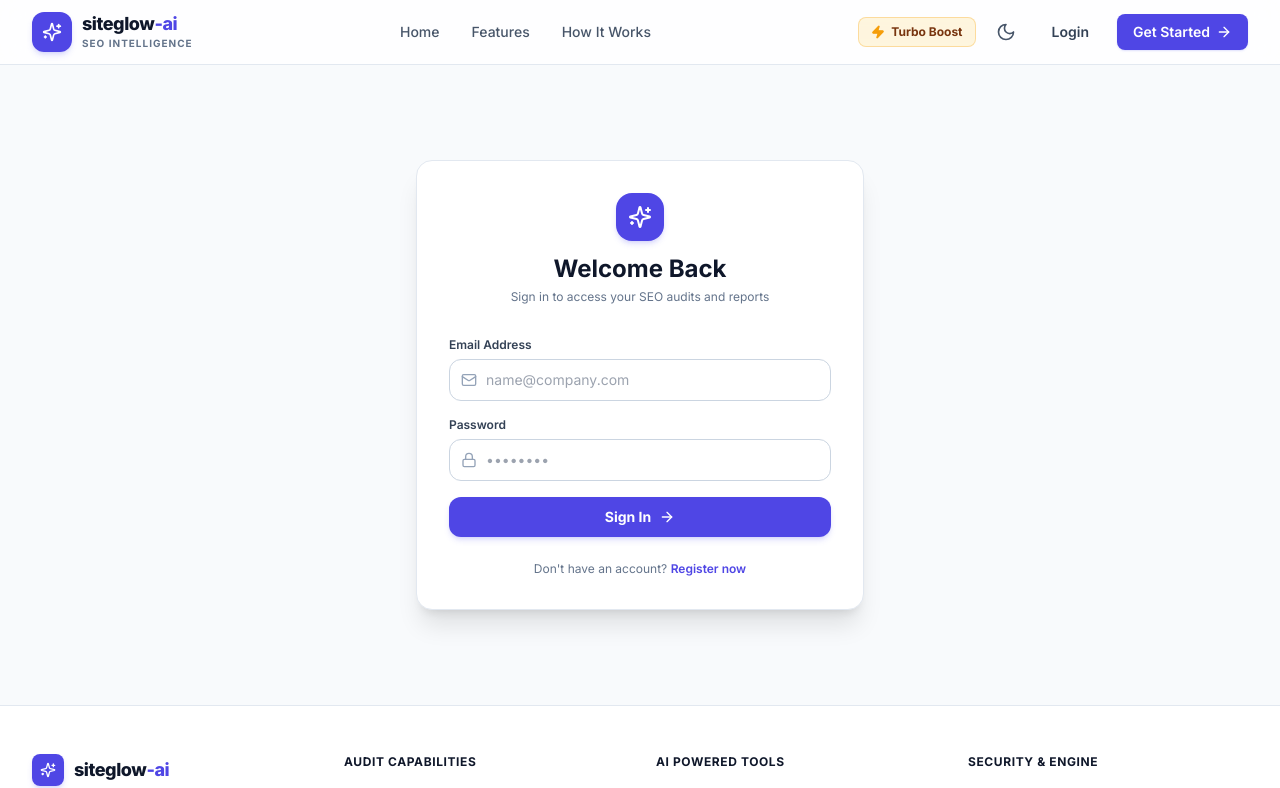
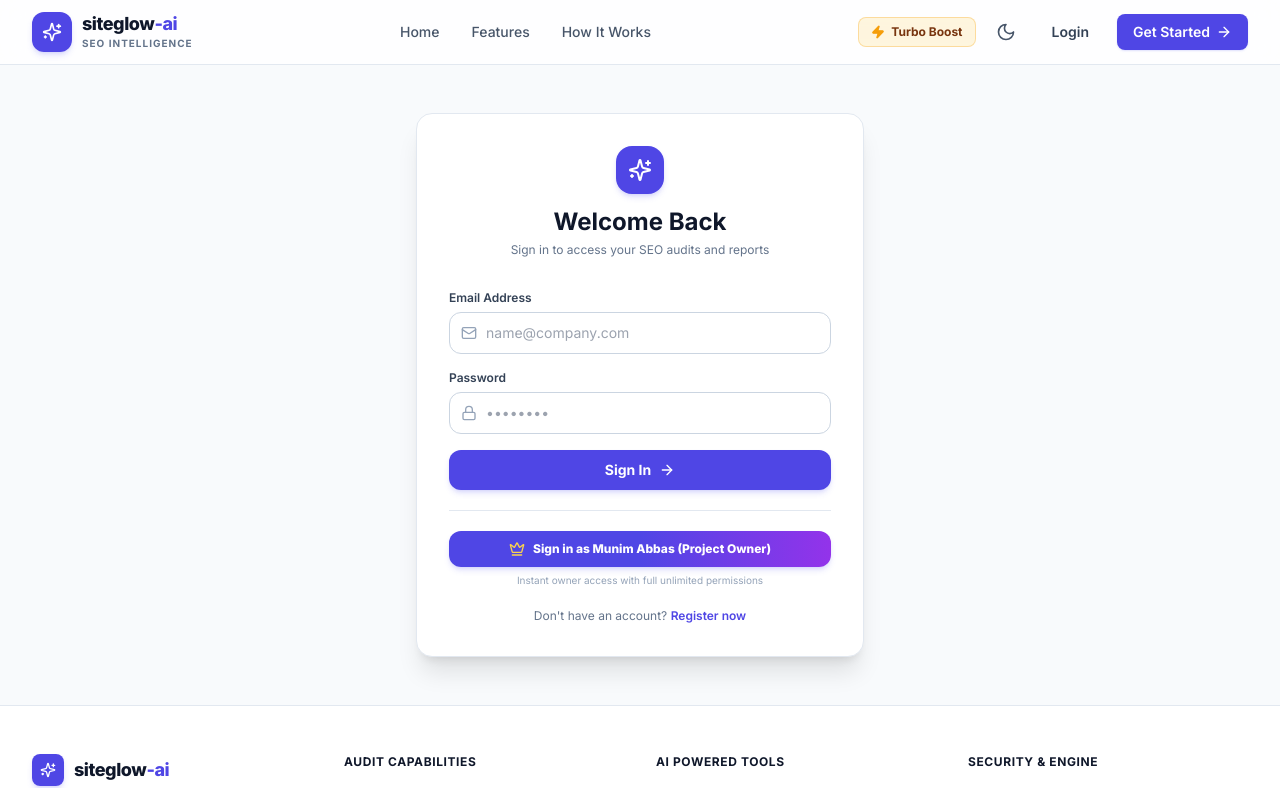
Before and after one commit to Abbas7808/SEO_AI, a React (Vite) app in the folder frontend/: page /login in a window 1280 px wide. Shown: the top 788 px of the page. Built offline with nearby package versions, Linux system fonts and the light colour scheme; no server answers.

Commit message:
feat: configure Munim Abbas as project owner with superadmin access and 1-click login

```diff
--- a/frontend/src/components/dashboard/Sidebar.jsx
+++ b/frontend/src/components/dashboard/Sidebar.jsx
@@ -23,21 +23,22 @@
   CreditCard
 } from 'lucide-react';
 import { useAuth } from '../../hooks/useAuth';
-import { getUserPlan, getTrialUsage } from '../../utils/planLimits';
+import { getUserPlan, getTrialUsage, isProjectOwner } from '../../utils/planLimits';
 
 export default function Sidebar({ mobileOpen, setMobileOpen }) {
   const { logout, user } = useAuth();
   const navigate = useNavigate();
 
-  const userPlan = getUserPlan(user?.email);
+  const isOwner = isProjectOwner(user?.email) || user?.isOwner;
+  const userPlan = isOwner ? 'agency' : getUserPlan(user?.email);
   const trialUsage = getTrialUsage(user?.email);
-  const isPro = userPlan === 'pro' || userPlan === 'agency';
+  const isPro = isOwner || userPlan === 'pro' || userPlan === 'agency';
 
   const navItems = [
     { to: '/dashboard', label: 'Dashboard', icon: LayoutDashboard, end: true },
     { to: '/dashboard/new', label: 'Start Audit', icon: Search },
-    { to: '/dashboard/billing', label: 'Billing & Upgrade', icon: Crown, badge: isPro ? 'Pro' : `${trialUsage.auditsRemaining} Left` },
-    { to: '/dashboard/admin-billing', label: 'Admin Approvals', icon: ShieldCheck },
+    { to: '/dashboard/billing', label: 'Billing & Upgrade', icon: Crown, badge: isOwner ? 'Owner' : isPro ? 'Pro' : `${trialUsage.auditsRemaining} Left` },
+    { to: '/dashboard/admin-billing', label: 'Admin Approvals', icon: ShieldCheck, badge: isOwner ? 'Owner' : undefined },
     { to: '/dashboard/roadmap', label: 'SEO Roadmap', icon: Milestone, badge: 'New' },
     { to: '/dashboard/antigravity', label: 'Antigravity Auto-Fixer', icon: Cpu, badge: 'Agent' },
     { to: '/dashboard/backlit-words', label: 'Backlit Words & Links', icon: Sparkles, badge: 'AI' },
@@ -146,6 +147,20 @@
               <ChevronRight className="w-3 h-3" />
             </NavLink>
           </div>
+        ) : isOwner ? (
+          <div className="mx-2 my-2 p-2.5 rounded-2xl bg-gradient-to-r from-indigo-500/15 via-purple-500/15 to-brand-500/15 border border-indigo-500/30 flex items-center gap-2 text-xs">
+            <div className="w-7 h-7 rounded-xl bg-gradient-to-tr from-indigo-600 to-purple-600 text-amber-300 flex items-center justify-center shadow-xs">
+              <Crown className="w-4 h-4" />
+            </div>
+            <div className="flex-1 min-w-0">
+              <span className="font-black text-indigo-700 dark:text-indigo-300 block text-[11px] uppercase tracking-wider">
+                👑 Project Owner
+              </span>
+              <span className="text-[10px] text-slate-500 dark:text-slate-400 block truncate">
+                Munim Abbas • Full SuperAdmin
+              </span>
+            </div>
+          </div>
         ) : (
           <div className="mx-2 my-2 p-2.5 rounded-2xl bg-brand-50/80 dark:bg-brand-950/40 border border-brand-200 dark:border-brand-800 flex items-center gap-2 text-xs">
             <div className="w-7 h-7 rounded-xl bg-amber-400 text-amber-950 flex items-center justify-center shadow-xs">
@@ -166,15 +181,22 @@
       {/* User Footer / Logout */}
       <div className="p-3 border-t border-slate-200 dark:border-slate-800 space-y-1">
         <div className="px-3 py-2 flex items-center gap-3 rounded-xl bg-slate-50 dark:bg-slate-800/50">
-          <div className="w-8 h-8 rounded-full bg-brand-600 text-white flex items-center justify-center font-bold text-xs uppercase">
-            {user?.name ? user.name.charAt(0) : 'U'}
+          <div className={`w-8 h-8 rounded-full ${isOwner ? 'bg-gradient-to-tr from-indigo-600 to-purple-600' : 'bg-brand-600'} text-white flex items-center justify-center font-bold text-xs uppercase shadow-xs`}>
+            {isOwner ? 'MA' : user?.name ? user.name.charAt(0) : 'U'}
           </div>
           <div className="flex-1 min-w-0">
-            <p className="text-xs font-semibold text-slate-800 dark:text-slate-200 truncate">
-              {user?.name || 'SEO Analyst'}
-            </p>
+            <div className="flex items-center gap-1.5">
+              <p className="text-xs font-bold text-slate-800 dark:text-slate-200 truncate">
+                {isOwner ? 'Munim Abbas' : user?.name || 'SEO Analyst'}
+              </p>
+              {isOwner && (
+                <span className="px-1.5 py-0.2 rounded text-[9px] font-black uppercase bg-indigo-100 dark:bg-indigo-900/60 text-indigo-700 dark:text-indigo-300">
+                  Owner
+                </span>
+              )}
+            </div>
             <p className="text-[11px] text-slate-400 dark:text-slate-500 truncate">
-              {user?.email || 'analyst@audit.local'}
+              {isOwner ? (user?.email || 'munimabbas@nexsoft.site') : (user?.email || 'analyst@audit.local')}
             </p>
           </div>
         </div>
--- a/frontend/src/pages/AdminBillingPage.jsx
+++ b/frontend/src/pages/AdminBillingPage.jsx
@@ -21,14 +21,20 @@
 } from 'lucide-react';
 import {
   ADMIN_PASSCODE,
+  OWNER_ACCOUNT,
+  isProjectOwner,
   getAllPaymentRequests,
   approvePaymentRequest,
   rejectPaymentRequest,
   manualActivateMember,
   generateLicenseKey
 } from '../utils/planLimits';
+import { useAuth } from '../hooks/useAuth';
 
 export default function AdminBillingPage() {
+  const { user, loginAsOwner } = useAuth();
+  const isOwner = isProjectOwner(user?.email) || user?.isOwner;
+
   const [isAuthenticated, setIsAuthenticated] = useState(false);
   const [passcode, setPasscode] = useState('');
   const [authError, setAuthError] = useState('');
@@ -56,13 +62,14 @@
   const [copiedKey, setCopiedKey] = useState('');
 
   useEffect(() => {
-    // Check if session admin unlocked
+    // If logged in as project owner Munim Abbas or session admin unlocked, authenticate directly
     const sessionAuth = sessionStorage.getItem('seo_admin_authenticated');
-    if (sessionAuth === 'true') {
+    if (sessionAuth === 'true' || isOwner) {
       setIsAuthenticated(true);
+      sessionStorage.setItem('seo_admin_authenticated', 'true');
       loadAllData();
     }
-  }, []);
+  }, [user, isOwner]);
 
   const loadAllData = () => {
     setRequests(getAllPaymentRequests());
@@ -210,6 +217,20 @@
             <span>Unlock Admin Panel</span>
           </button>
         </form>
+
+        <div className="pt-4 border-t border-slate-200 dark:border-slate-800 text-center">
+          <button
+            type="button"
+            onClick={() => {
+              loginAsOwner();
+              setIsAuthenticated(true);
+            }}
+            className="w-full py-2.5 px-3 rounded-xl font-extrabold text-xs bg-indigo-50 dark:bg-indigo-950/60 text-indigo-700 dark:text-indigo-300 hover:bg-indigo-100 border border-indigo-200 dark:border-indigo-800 flex items-center justify-center gap-2 transition-colors"
+          >
+            <Sparkles className="w-3.5 h-3.5 text-indigo-600" />
+            <span>Instant Login as Munim Abbas (Project Owner)</span>
+          </button>
+        </div>
       </div>
     );
   }
@@ -221,9 +242,15 @@
       {/* Header */}
       <div className="flex flex-col sm:flex-row sm:items-center justify-between gap-4 border-b border-slate-200 dark:border-slate-800 pb-6">
         <div>
-          <div className="inline-flex items-center gap-2 px-3 py-1 rounded-full bg-emerald-50 dark:bg-emerald-950/60 border border-emerald-200 dark:border-emerald-800 text-emerald-700 dark:text-emerald-300 text-xs font-bold uppercase tracking-wider mb-2">
-            <ShieldCheck className="w-3.5 h-3.5" />
-            <span>Owner Control Panel • SiteGlow AI</span>
+          <div className="flex flex-wrap items-center gap-2 mb-2">
+            <span className="inline-flex items-center gap-1.5 px-3 py-1 rounded-full bg-emerald-50 dark:bg-emerald-950/60 border border-emerald-200 dark:border-emerald-800 text-emerald-700 dark:text-emerald-300 text-xs font-bold uppercase tracking-wider">
+              <ShieldCheck className="w-3.5 h-3.5" />
+              <span>Owner Control Panel • SiteGlow AI</span>
+            </span>
+            <span className="inline-flex items-center gap-1.5 px-3 py-1 rounded-full bg-indigo-50 dark:bg-indigo-950/60 border border-indigo-200 dark:border-indigo-800 text-indigo-700 dark:text-indigo-300 text-xs font-black">
+              <span>👑 Project Owner: Munim Abbas</span>
+              <span className="text-[10px] opacity-70 font-mono">munimabbas@nexsoft.site</span>
+            </span>
           </div>
           <h1 className="text-2xl sm:text-3xl font-black text-slate-900 dark:text-white tracking-tight">
             Customer Payments & Member Approvals
--- a/frontend/src/pages/LoginPage.jsx
+++ b/frontend/src/pages/LoginPage.jsx
@@ -1,6 +1,6 @@
 import React, { useState } from 'react';
 import { Link, useNavigate, useLocation, useSearchParams } from 'react-router-dom';
-import { Sparkles, ArrowRight, Lock, Mail, AlertCircle } from 'lucide-react';
+import { Sparkles, ArrowRight, Lock, Mail, AlertCircle, Crown } from 'lucide-react';
 import { useAuth } from '../hooks/useAuth';
 
 export default function LoginPage() {
@@ -11,7 +11,7 @@
   const [password, setPassword] = useState('');
   const [error, setError] = useState('');
   const [loading, setLoading] = useState(false);
-  const { login } = useAuth();
+  const { login, loginAsOwner } = useAuth();
   const navigate = useNavigate();
   const location = useLocation();
 
@@ -34,6 +34,11 @@
     } finally {
       setLoading(false);
     }
+  };
+
+  const handleOwnerLogin = () => {
+    loginAsOwner();
+    navigate(from, { replace: true });
   };
 
   return (
@@ -105,7 +110,22 @@
           </button>
         </form>
 
-        <div className="mt-6 text-center text-xs text-slate-500 dark:text-slate-400">
+        {/* Project Owner 1-Click Access */}
+        <div className="mt-5 pt-5 border-t border-slate-200 dark:border-slate-800">
+          <button
+            type="button"
+            onClick={handleOwnerLogin}
+            className="w-full py-2.5 px-4 rounded-xl font-extrabold text-xs bg-gradient-to-r from-indigo-600 via-brand-600 to-purple-600 hover:from-indigo-700 hover:to-purple-700 text-white shadow-md shadow-indigo-500/20 flex items-center justify-center gap-2 transition-all group"
+          >
+            <Crown className="w-4 h-4 text-amber-300 group-hover:scale-110 transition-transform" />
+            <span>Sign in as Munim Abbas (Project Owner)</span>
+          </button>
+          <span className="text-[10px] text-center block text-slate-400 dark:text-slate-500 mt-1.5">
+            Instant owner access with full unlimited permissions
+          </span>
+        </div>
+
+        <div className="mt-5 text-center text-xs text-slate-500 dark:text-slate-400">
           Don't have an account?{' '}
           <Link to="/register" className="text-brand-600 dark:text-brand-400 font-semibold hover:underline">
             Register now
--- a/frontend/src/utils/planLimits.js
+++ b/frontend/src/utils/planLimits.js
@@ -108,10 +108,59 @@
   }
 ];
 
+// Project Owner Account Configuration (Munim Abbas)
+export const OWNER_ACCOUNT = {
+  name: 'Munim Abbas',
+  email: 'munimabbas@nexsoft.site',
+  role: 'owner',
+  title: 'Project Owner & Founder',
+  plan: 'agency',
+  isOwner: true
+};
+
+export const OWNER_EMAILS = [
+  'munimabbas@nexsoft.site',
+  'munim@nexsoft.site',
+  'munim.abbas@nexsoft.site',
+  'munimabbas@gmail.com',
+  'munim@audit.local'
+];
+
+/**
+ * Check if given user or active session belongs to the project owner (Munim Abbas)
+ */
+export function isProjectOwner(userEmail = '') {
+  try {
+    const email = (userEmail || '').toLowerCase().trim();
+    if (OWNER_EMAILS.includes(email) || email.includes('munim')) {
+      return true;
+    }
+    const activeUser = JSON.parse(localStorage.getItem('seo_user') || 'null');
+    if (activeUser?.isOwner || activeUser?.role === 'owner') {
+      return true;
+    }
+    if (activeUser?.name?.toLowerCase().includes('munim abbas')) {
+      return true;
+    }
+    if (activeUser?.email) {
+      const uEmail = activeUser.email.toLowerCase().trim();
+      if (OWNER_EMAILS.includes(uEmail) || uEmail.includes('munim')) {
+        return true;
+      }
+    }
+  } catch (e) {}
+  return false;
+}
+
 /**
  * Get active user plan status ('free' | 'pro' | 'agency')
  */
 export function getUserPlan(userEmail = '') {
+  // Project owner Munim Abbas has permanent top-tier Enterprise/Agency plan
+  if (isProjectOwner(userEmail)) {
+    return 'agency';
+  }
+
   try {
     // 1. Check if user is manually granted pro in approved members list
     const approvedMembers = JSON.parse(localStorage.getItem('seo_approved_members') || '{}');
@@ -144,8 +193,9 @@
  * Get count of project audits conducted so far
  */
 export function getTrialUsage(userEmail = '') {
-  const plan = getUserPlan(userEmail);
-  const isPro = plan === 'pro' || plan === 'agency';
+  const isOwner = isProjectOwner(userEmail);
+  const plan = isOwner ? 'agency' : getUserPlan(userEmail);
+  const isPro = isOwner || plan === 'pro' || plan === 'agency';
 
   let auditsCount = 0;
   try {
@@ -159,6 +209,7 @@
   return {
     plan,
     isPro,
+    isOwner,
     auditsCount,
     maxFreeAudits: MAX_FREE_AUDITS,
     auditsRemaining,
@@ -171,6 +222,7 @@
  * Check if the user is allowed to start a new audit
  */
 export function canPerformAudit(userEmail = '') {
+  if (isProjectOwner(userEmail)) return true;
   const usage = getTrialUsage(userEmail);
   return !usage.isLimitReached;
 }
```
Also changed, not shown: frontend/src/hooks/useAuth.jsx (+31 -2 lines).
